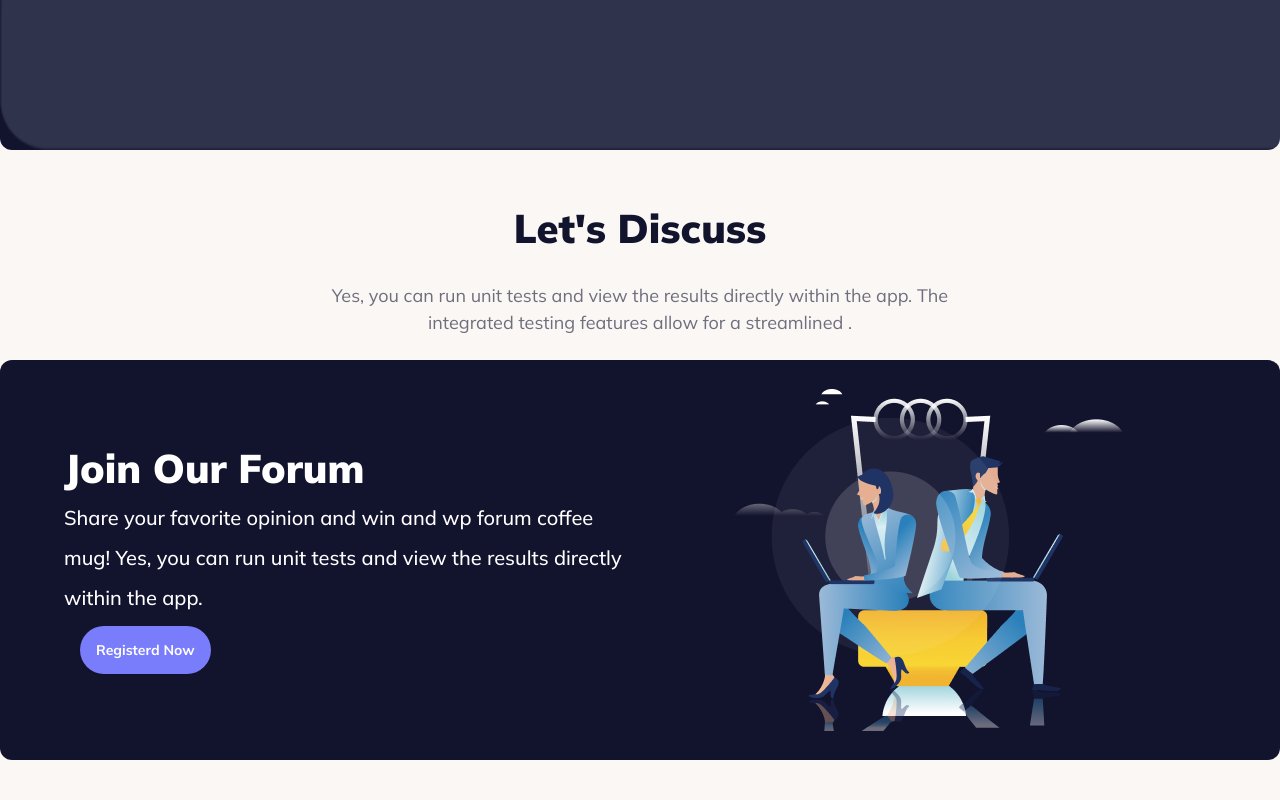
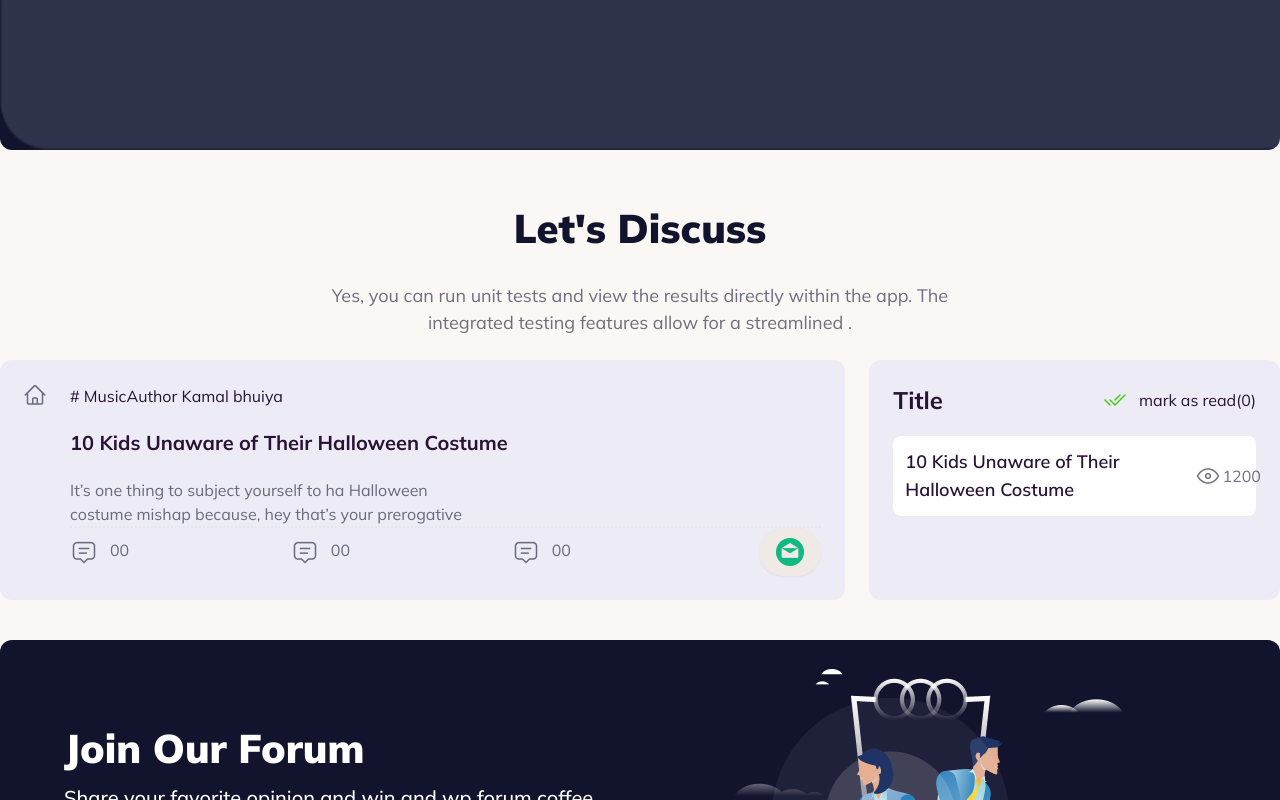
Before and after one commit to Dark-Fahim/retro-forum, a plain HTML site: page index.html in a window 1280 px wide. Shown: the part 504-1304 px from the top of the page. Drawn offline with nearby package versions, Linux system fonts and the light colour scheme.

Commit message:
post design added

```diff
--- a/index.html
+++ b/index.html
@@ -97,10 +97,69 @@
     <!-- Body -->
     <main class="my-12">
         <!-- Post section start -->
-        <section class="mx-auto container">
+        <section class="mx-auto container my-10">
             <h2 class="text-center text-[#12132D] text-[40px] font-black">Let's Discuss</h2>
             <p class="text-[#12132D99] text-[18px] text-center my-6">Yes, you can run unit tests and view the results
-                directly within the app. The <br> integrated testing features allow for a streamlined .</p>
+                directly within the app. The <br> integrated testing features allow for a streamlined .
+            </p>
+            <div class="grid grid-cols-3 gap-6 mt-5">
+                <div class="col-span-2" id="post-container">
+                    <div class="p-6 bg-[#797DFC1A] rounded-xl flex gap-6">
+                        <div>
+                            <img src="./images/home.png" alt="">
+                        </div>
+                        <div class="flex-grow">
+                            <div class="space-y-5 border-b-2 border-dotted w-full">
+                                <div class="flex">
+                                    <p># <span>Music</span></p>
+                                    <p>Author <span>Kamal bhuiya</span></p>
+                                </div>
+                                <h2 class="text-[20px] font-bold">10 Kids Unaware of Their Halloween Costume</h2>
+                                <p class="text-[#12132D99]">
+                                    It’s one thing to subject yourself to ha Halloween  <br>
+                                    costume mishap because, hey that’s your prerogative
+                                </p>
+                            </div>
+                            <div class="grid grid-cols-3 justify-between">
+                                <div class="flex col-span-2 items-center justify-between">
+                                    <div class="flex gap-3 text-[#12132D99]">
+                                        <img src="./images/message.png" alt="">
+                                        <span>00</span>
+                                    </div>
+                                    <div class="flex gap-3 text-[#12132D99]">
+                                        <img src="./images/message.png" alt="">
+                                        <span>00</span>
+                                    </div>
+                                    <div class="flex gap-3 text-[#12132D99]">
+                                        <img src="./images/message.png" alt="">
+                                        <span>00</span>
+                                    </div>
+                                </div>
+                                <div class="flex col-span-1 justify-end items-end">
+                                    <button class="btn"><img src="./images/color-message.png" alt=""></button>
+                                </div>
+                            </div>
+                        </div>
+                    </div>
+
+                </div>
+                <div  class="col-span-1 bg-[#797DFC1A] p-6 rounded-xl">
+                    <div class="flex justify-between">
+                        <h2 class="text-2xl font-bold">Title</h2>
+                        <div class="flex items-center justify-center gap-3">
+                            <img src="./images/mark-read.png" alt="">
+                            <p class="">mark as read(<span>0</span>)</p>
+                        </div>
+                    </div>
+                    <div class="flex items-center justify-between my-5 p-3 bg-white rounded-lg">
+                        <h3 class="font-semibold text-lg">10 Kids Unaware of Their Halloween Costume</h3>
+                        <div class="flex items-center text-[#12132D99]">
+                            <img src="./images/eye.png" alt="">
+                            <span>1200</span>
+                        </div>
+                    </div>
+                </div>
+            </div>
 
         </section>
         <!-- Post section end -->
```
Also changed, not shown: images/color-message.png (added), images/eye.png (added), images/mark-read.png (added), images/message.png (added), images/timer.png (added).
